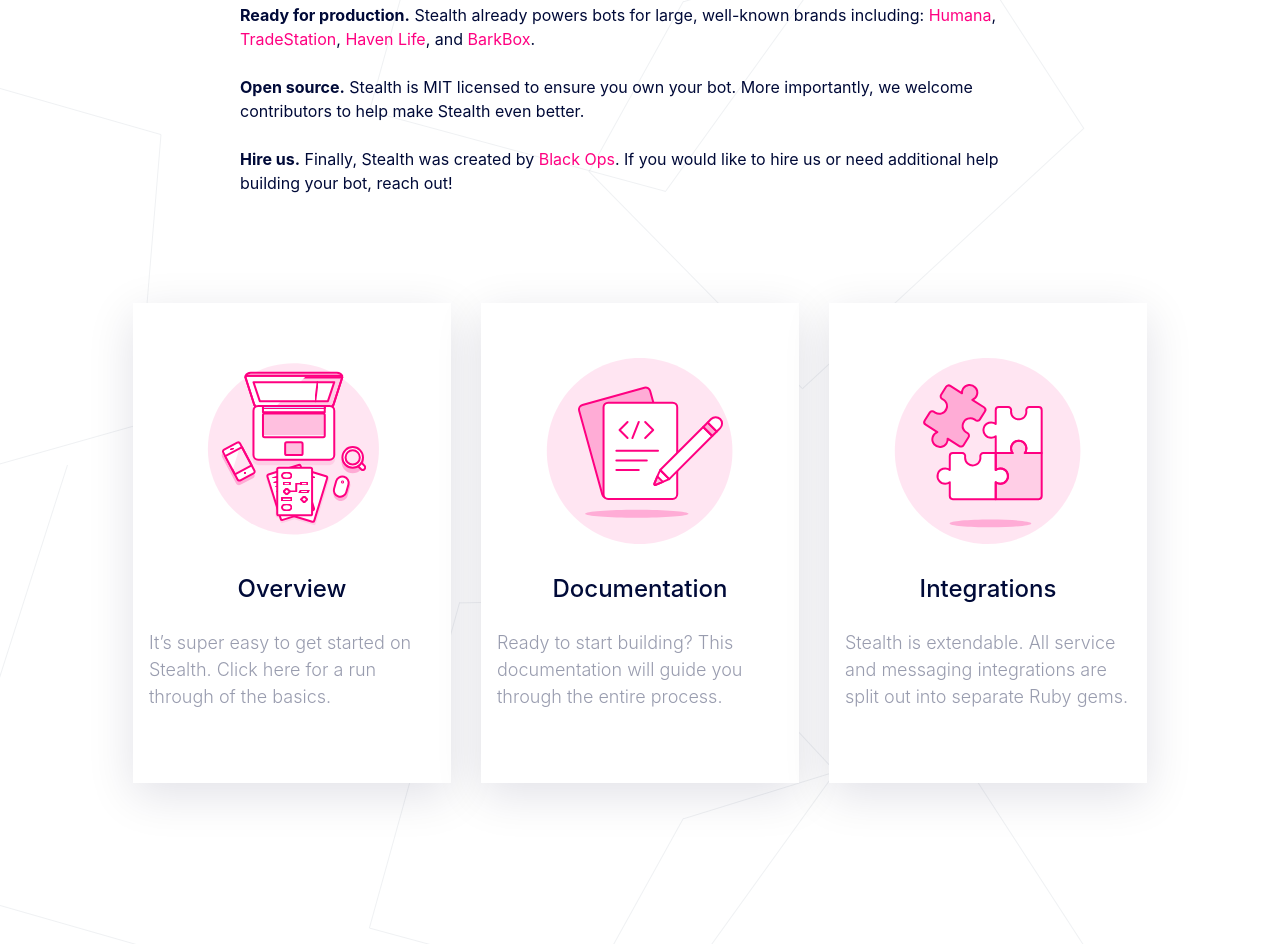
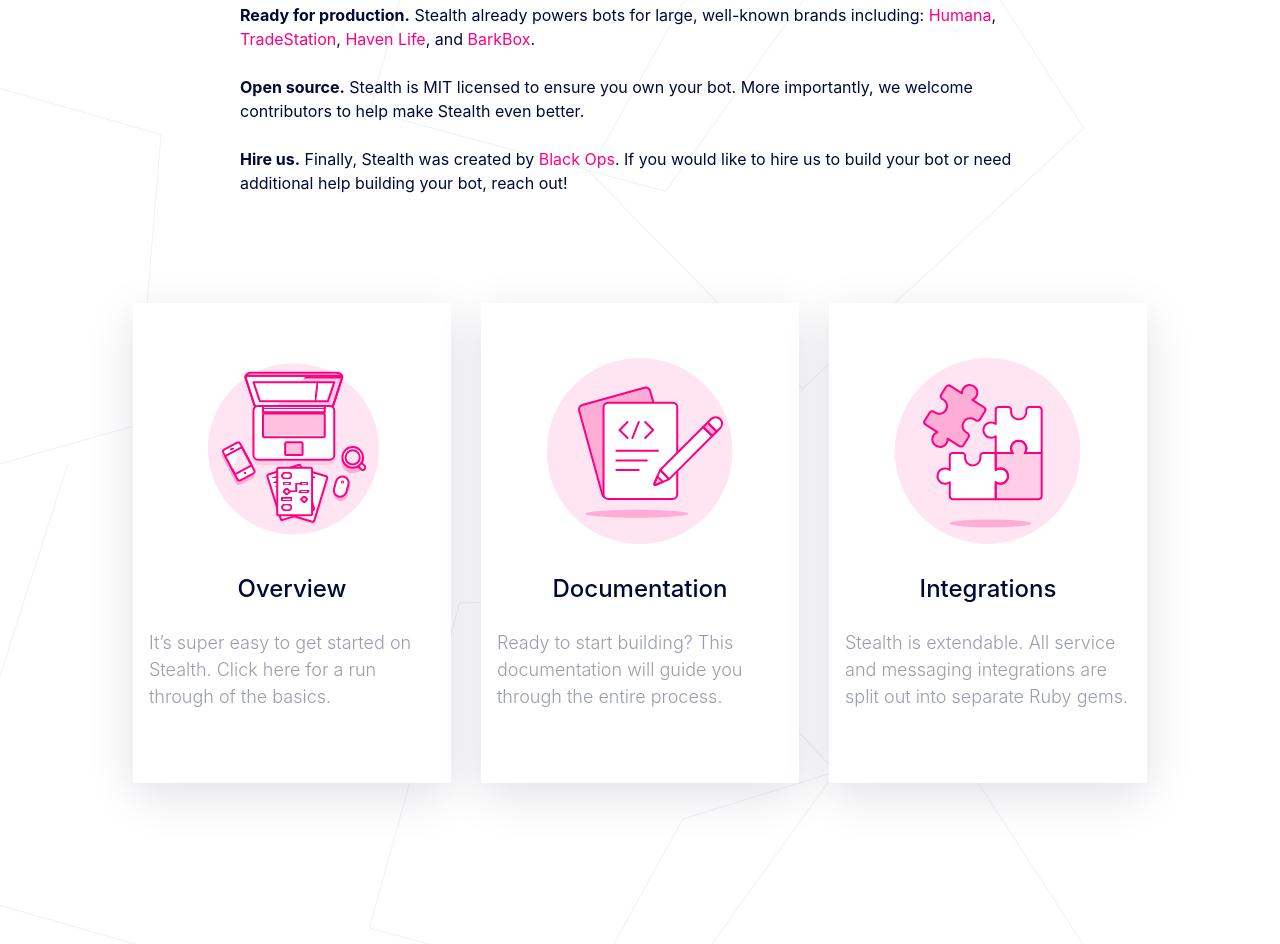
Before and after one commit to hellostealth/hellostealth.github.io, a plain HTML site: page index.html in a window 1280 px wide. Shown: the part 1169-2113 px from the top of the page. Drawn offline with nearby package versions, Linux system fonts and the light colour scheme.

Commit message:
Tweak hire copy

```diff
--- a/index.html
+++ b/index.html
@@ -91,7 +91,7 @@
         <li class="value-prop-list-item"><strong>Hosting you know.</strong> Stealth is a <a href="http://rack.github.io">Rack</a> application. That means your bots can be deployed using familiar services like <a href="https://www.docker.com">Docker</a> and <a href="https://www.heroku.com">Heroku</a>.</li>
         <li class="value-prop-list-item"><strong>Ready for production.</strong> Stealth already powers bots for large, well-known brands including: <a href="https://www.humana.com">Humana</a>, <a href="https://www.tradestation.com">TradeStation</a>, <a href="https://www.havenlife.com">Haven Life</a>, and <a href="https://www.barkbox.com">BarkBox</a>.</li>
         <li class="value-prop-list-item"><strong>Open source.</strong> Stealth is MIT licensed to ensure you own your bot. More importantly, we welcome contributors to help make Stealth even better.</li>
-        <li class="value-prop-list-item"><strong>Hire us.</strong> Finally, Stealth was created by <a href="https://www.whoisblackops.com">Black Ops</a>. If you would like to hire us or need additional help building your bot, reach out!</li>
+        <li class="value-prop-list-item"><strong>Hire us.</strong> Finally, Stealth was created by <a href="https://www.whoisblackops.com">Black Ops</a>. If you would like to hire us to build your bot or need additional help building your bot, reach out!</li>
       </ul>
 
       <div class="mt-4 p-5 items">
```
